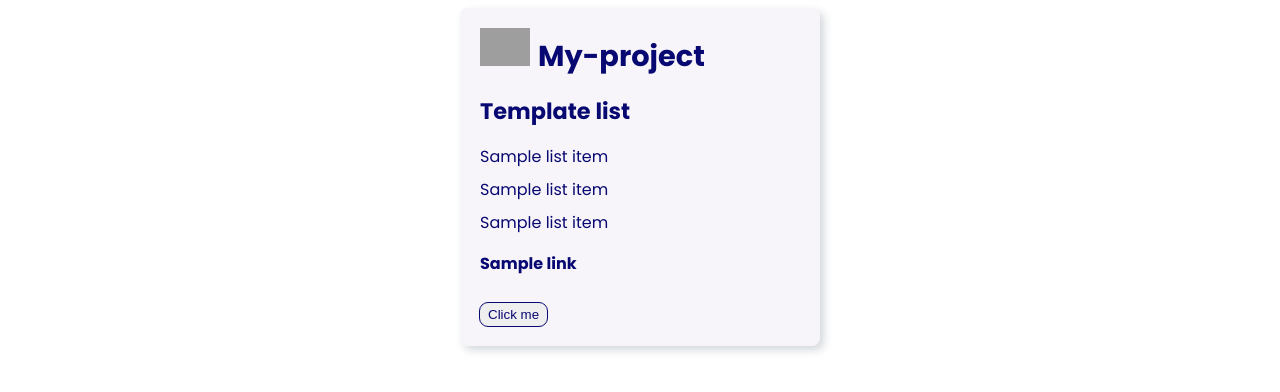
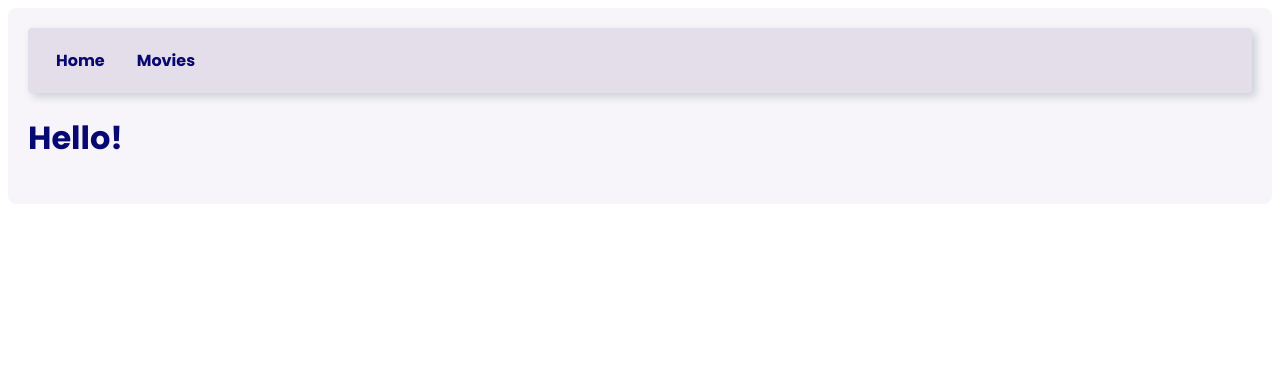
Before and after one commit to LiViS-code/goit-react-hw-05-movies, a React (Create React App) app in the folder my-app/: page / in a window 1280 px wide. Shown: the top 392 px of the page. Built offline with nearby package versions, Linux system fonts and the light colour scheme; grey boxes are pictures that could not be loaded.

Commit message:
added navigation

```diff
--- a/my-app/src/App.js
+++ b/my-app/src/App.js
@@ -1,44 +1,18 @@
-import React, { Component } from "react";
-import {
-  Container,
-  Title,
-  Logo,
-  Button,
-  SubTitle,
-  List,
-  ListItem,
-  Link,
-} from "./App.styled";
-import logo from "./img/logo.png";
-import toastMsg from "./utils/toastMsg";
+import { Routes, Route } from "react-router-dom";
+import { Container } from "./App.styled";
+import AppBar from "./components/AppBar/AppBar";
+import HomeView from "./views/HomeView";
+import MoviesView from "./views/MoviesView";
 
-class App extends Component {
-  onClick = () => {
-    console.log("click");
-    toastMsg("my project is working!", "info");
-  };
+export default function App() {
+  return (
+    <Container>
+      <AppBar />
+      <Routes>
+        <Route path="/" element={<HomeView />} />
 
-  render() {
-    return (
-      <Container>
-        <Title>
-          <Logo src={logo} alt="logo" width="50px" />
-          My-project
-        </Title>
-        <SubTitle>Template list</SubTitle>
-        <List>
-          <ListItem>Sample list item</ListItem>
-          <ListItem>Sample list item</ListItem>
-          <ListItem>Sample list item</ListItem>
-        </List>
-        <Link href="#">Sample link</Link>
-        <br /> <br />
-        <Button type="button" onClick={this.onClick}>
-          Click me
-        </Button>
-      </Container>
-    );
-  }
+        <Route path="/movies" element={<MoviesView />} />
+      </Routes>
+    </Container>
+  );
 }
-
-export default App;
--- a/my-app/src/App.styled.js
+++ b/my-app/src/App.styled.js
@@ -12,7 +12,6 @@ const {
     backgroundDisabledColor,
     backgroundColor,
     disabledColor,
-    boxShadow,
   },
   transition: { timing, timingFunction },
   spacing,
@@ -20,16 +19,11 @@ const {
 
 export const Container = styled.div`
   font-family: "Poppins", sans-serif;
-  width: 85%;
-  max-width: 320px;
-  min-width: 300px;
-  margin: 0 auto;
   padding: ${spacing(5)};
   font-size: 1em;
   border-radius: ${spacing(2)};
   color: ${primaryColor};
   background-color: ${backgroundColor};
-  box-shadow: ${boxShadow};
 `;
 
 export const Logo = styled.img`
--- /dev/null
+++ b/my-app/src/components/AppBar/AppBar.jsx
@@ -0,0 +1,9 @@
+import Navigation from "../Navigation/Navigation";
+
+export default function AppBar() {
+  return (
+    <header>
+      <Navigation />
+    </header>
+  );
+}
--- /dev/null
+++ b/my-app/src/components/Navigation/Navigation.jsx
@@ -0,0 +1,17 @@
+// import { NavLink } from "react-router-dom";
+import { Nav, Link, NavList, ListItem } from "./Navigation.styled";
+
+export default function Navigation() {
+  return (
+    <Nav>
+      <NavList>
+        <ListItem>
+          <Link to="/">Home</Link>
+        </ListItem>
+        <ListItem>
+          <Link to="/movies">Movies</Link>
+        </ListItem>
+      </NavList>
+    </Nav>
+  );
+}
--- /dev/null
+++ b/my-app/src/components/Navigation/Navigation.styled.js
@@ -0,0 +1,45 @@
+import styled from "styled-components";
+import { NavLink } from "react-router-dom";
+import { theme } from "../../constants/Theme";
+
+const {
+  colors: { accentColor, primaryColor, backgroundColorForm, boxShadow },
+  transition: { timing, timingFunction },
+  spacing,
+} = theme;
+
+export const Nav = styled.nav`
+  padding: ${spacing(5)};
+  border-radius: ${spacing(1)};
+  background-color: ${backgroundColorForm};
+  box-shadow: ${boxShadow};
+`;
+
+export const NavList = styled.ul`
+  display: flex;
+  padding-left: 0;
+  margin-top: 0;
+  margin-bottom: 0;
+  list-style: none;
+`;
+
+export const ListItem = styled.li`
+  &:not(:last-child) {
+    margin-right: ${spacing(4)};
+  }
+`;
+
+export const Link = styled(NavLink)`
+  padding: ${spacing(2)};
+  color: inherit;
+  text-decoration: none;
+  font-weight: 700;
+  transition: text-decoration ${timing} ${timingFunction};
+  &:hover,
+  &:focus {
+    color: ${accentColor};
+    background-color: ${primaryColor};
+    border-radius: 0.3em;
+    outline-offset: 0.3em;
+  }
+`;
--- a/my-app/src/constants/Theme.js
+++ b/my-app/src/constants/Theme.js
@@ -4,12 +4,8 @@ export const theme = Object.freeze({
     reverseColor: "#ffffff",
     accentColor: "#F7CC07",
 
-    disabledColor: "#666666",
-    outlineColor: "#F7CC07",
     backgroundColor: "#F7F5F9",
     backgroundColorForm: "#E3DEE9",
-    borderDisabledColor: "#999999",
-    backgroundDisabledColor: "#cccccc",
     boxShadow: `4px 4px 8px 0px rgba(34, 60, 80, 0.2)`,
   },
   transition: {
--- a/my-app/src/index.js
+++ b/my-app/src/index.js
@@ -1,6 +1,6 @@
 import React from "react";
 import ReactDOM from "react-dom";
-import { IconContext } from "react-icons";
+import {BrowserRouter} from 'react-router-dom';
 import { ThemeProvider } from "styled-components";
 import { theme } from "./constants/Theme";
 import { ToastContainer } from "react-toastify";
@@ -8,17 +8,12 @@ import App from "./App";
 
 ReactDOM.render(
   <React.StrictMode>
-    <ThemeProvider theme={theme}>
-      <IconContext.Provider
-        value={{
-          size: "1.3em",
-          style: { verticalAlign: "middle", marginRight: "8px" },
-        }}
-      >
+    <BrowserRouter>
+      <ThemeProvider theme={theme}>
         <ToastContainer />
         <App />
-      </IconContext.Provider>
-    </ThemeProvider>
+      </ThemeProvider>
+    </BrowserRouter>
   </React.StrictMode>,
   document.getElementById("root")
 );
--- /dev/null
+++ b/my-app/src/views/HomeView.js
@@ -0,0 +1,3 @@
+export default function HomeView() {
+  return <h1>Hello!</h1>;
+}
--- /dev/null
+++ b/my-app/src/views/MoviesView.js
@@ -0,0 +1,3 @@
+export default function MoviesView() {
+  return <h1>MoviesView page</h1>;
+}
```
Also changed, not shown: my-app/src/utils/ApiService.js (added, +13 -0 lines).
